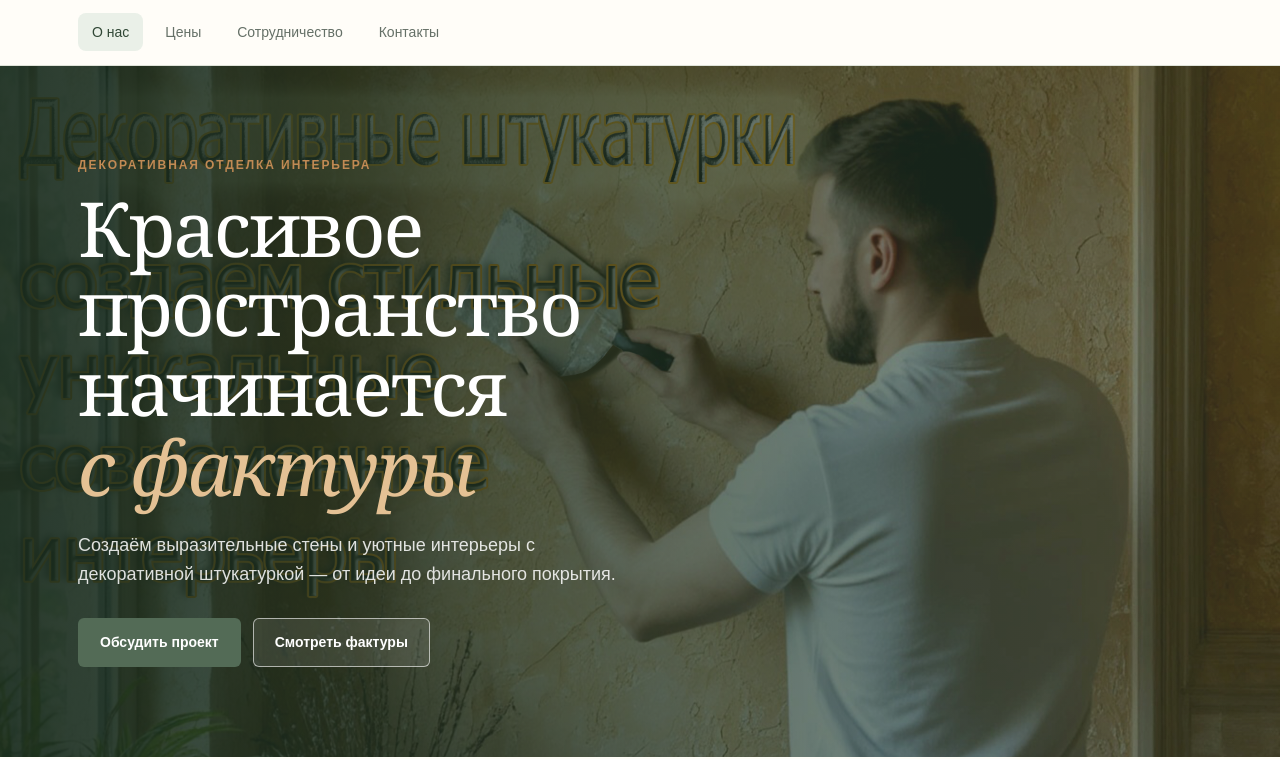
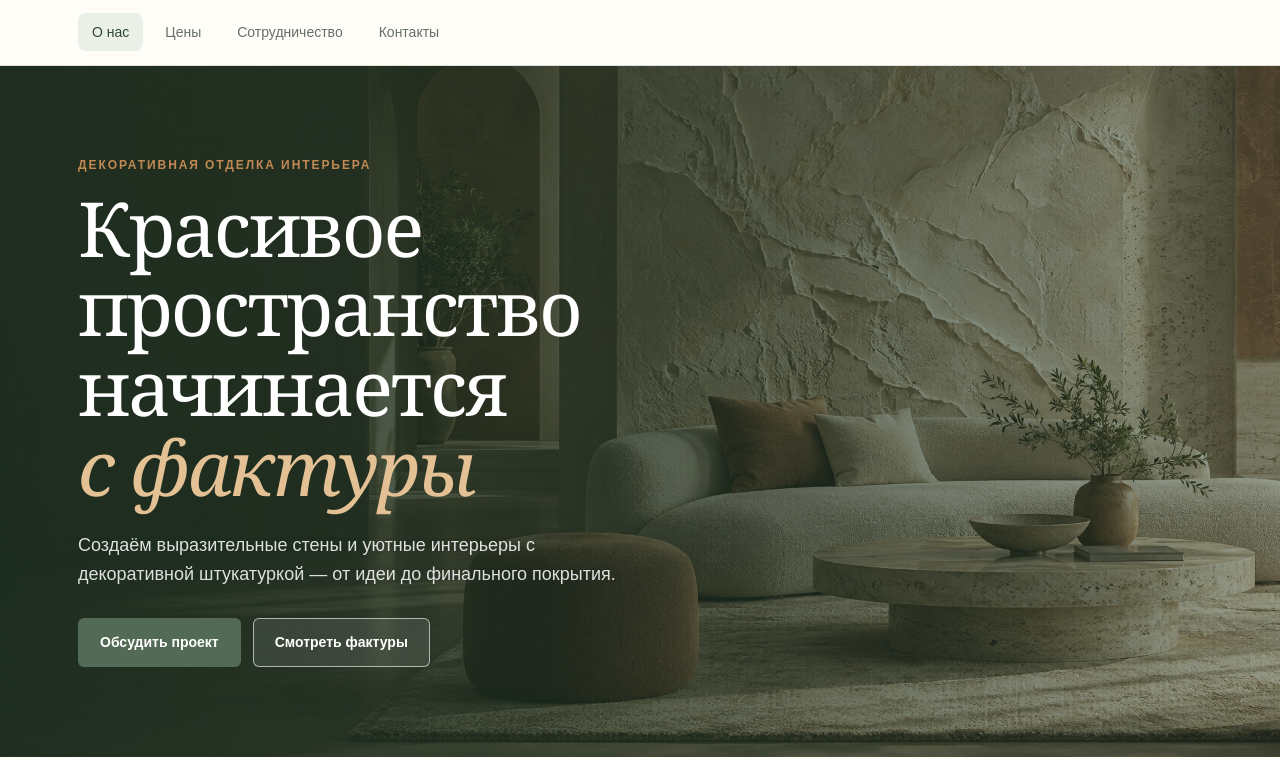
Before and after one commit to alex029029029/alex029029029.github.io, a plain HTML site: page index.html in a window 1280 px wide. Shown: the part 61-820 px from the top of the page. Drawn offline with Linux system fonts and the light colour scheme.

Commit message:
Update index.html

```diff
--- a/index.html
+++ b/index.html
@@ -29,7 +29,7 @@
 
   <main>
     <section class="hero">
-      <img src="static/images/tfuyfuy2.jpg" alt="Фактурная декоративная отделка интерьера" class="hero-image">
+      <img src="static/images/hero-banner-terracotta-web.jpg" alt="Фактурная декоративная отделка интерьера" class="hero-image">
       <div class="hero-content"><p class="eyebrow">Декоративная отделка интерьера</p><h1>Красивое пространство начинается<br><em>с фактуры</em></h1><p>Создаём выразительные стены и уютные интерьеры с декоративной штукатуркой — от идеи до финального покрытия.</p><div class="hero-buttons"><a class="button button-primary" href="contact.html">Обсудить проект</a><a class="button button-light" href="#collections">Смотреть фактуры</a></div></div>
     </section>
 
```
